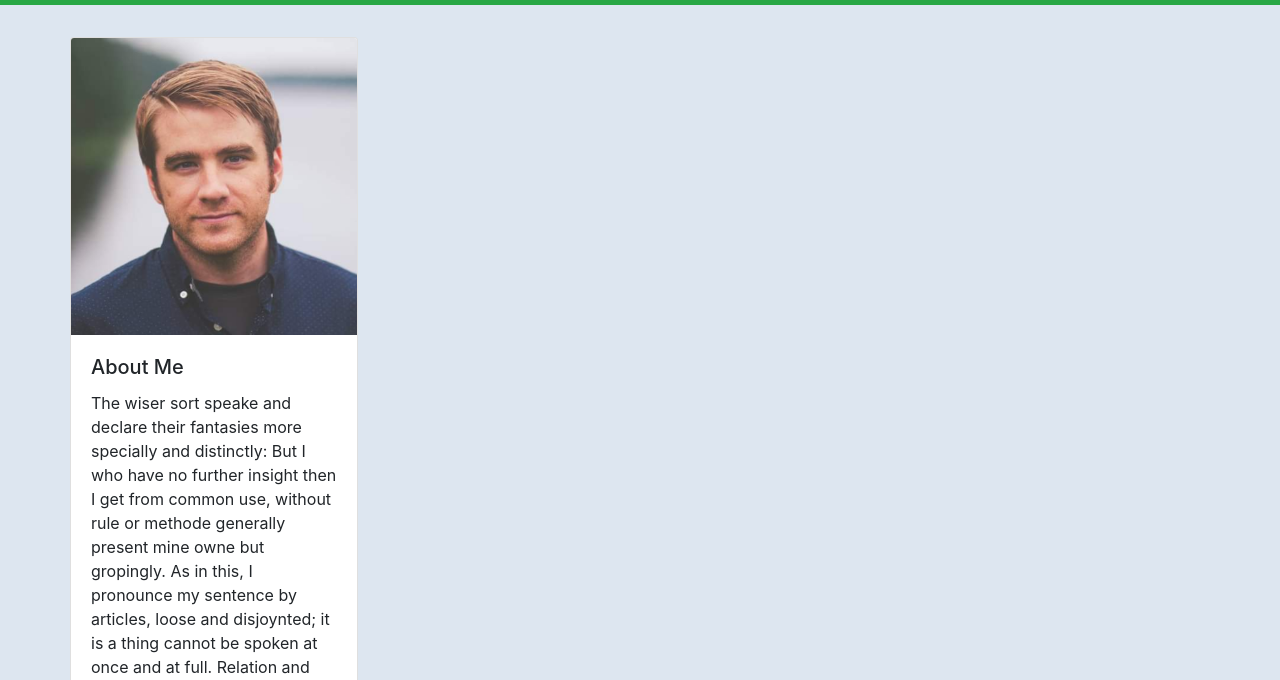
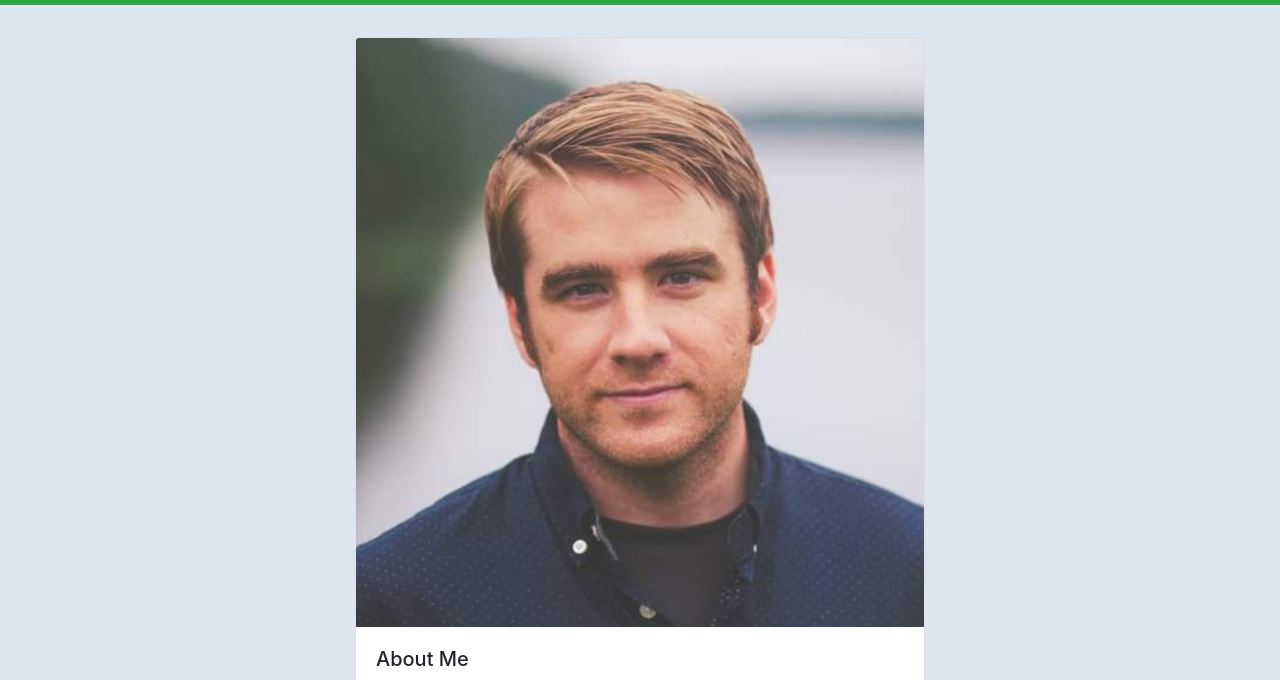
Before and after one commit to skalback/Personal-Portfolio, a plain HTML site: page index.html in a window 1280 px wide. Shown: the part 63-743 px from the top of the page. Drawn offline with nearby package versions, Linux system fonts and the light colour scheme.

Commit message:
Updates to CSS and About Me

```diff
--- a/assets/css/style.css
+++ b/assets/css/style.css
@@ -28,7 +28,6 @@ figure {
 
 .card {
     width:18rem;
-    margin: 0 auto;
-    float: none;
-    margin-bottom: 10px
+    width: 50%;
+    margin:auto;
 }
--- a/index.html
+++ b/index.html
@@ -18,7 +18,7 @@
   <!--Navbar-->
   <header id = "myHeader">
     <nav class = "navbar navbar-expand-sm navbar-dark bg-success fixed-top">
-      <a class = "navbar-brand" href="#"><h3>Seth Kalback</h3></a>
+        <a class = "navbar-brand"><h3>Seth Kalback</h3></a>
         <button class="navbar-toggler" type="button" data-toggle="collapse" data-target="#navbarSupportedContent" aria-controls="navbarSupportedContent" aria-expanded="false" aria-label="Toggle navigation">
             <span class="navbar-toggler-icon"></span>
         </button>
@@ -39,10 +39,10 @@
   </header>
   <!--About Me-->
   <section>
-  <div class="container">
+    <div class="container" id="aboutMe">
       <div class= "row">
         <div class="column">
-        <div class="card" id="aboutMe" >
+          <div class="card">
             <img class="card-img-top" src="./assets/images/portrait.png" alt="Photo of Seth">
             <div class="card-body">
               <h5 class="card-title">About Me</h5>
@@ -55,9 +55,9 @@
   </section>
   <!-- Copyright -->
   <footer class="footer-copyright text-center py-3">
+    <br>
     <p>&copy; Copyright 2020 Seth Kalback</p>
+    <br>
   </footer>
-
-
 </body>
 </html>
```
Lines whose indentation alone changed are shown as unchanged.
